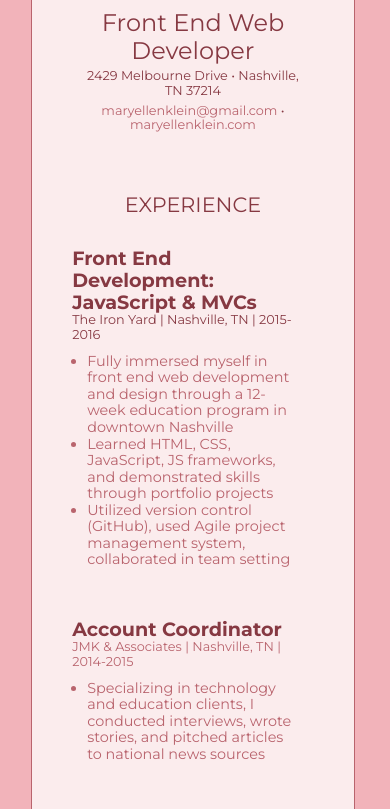
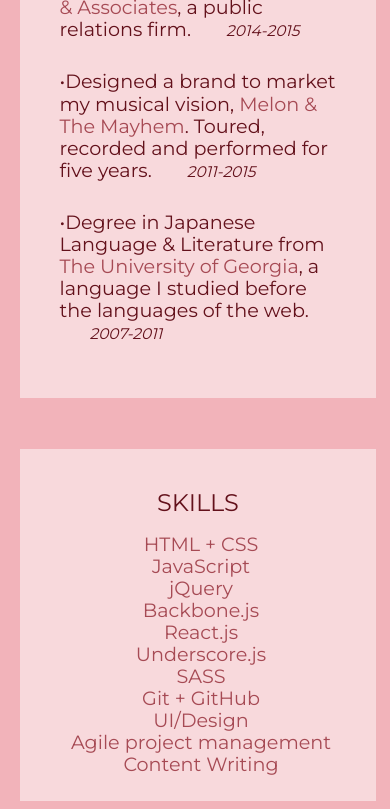
Before and after one commit to mellenklein/Personal_Website, a website: page code/index.html in a window 390 px wide. Shown: the part 3718-4527 px from the top of the page. Drawn offline with nearby package versions, Linux system fonts and the light colour scheme; a script that the page names is missing.

Commit message:
condensing resume

```diff
--- a/code/index.html
+++ b/code/index.html
@@ -137,13 +137,18 @@
     <section class="resume" id="resume">
       <h2><span>Résumé</span></h2>
       <!-- <a class="printBtn" href="javascript:window.print()">print as pdf</a> -->
-      <a class="printBtn" href="../images/MaryEllenKlein.Resume.pdf" target="_blank">pdf version</a>
       <div class="resume">
         <h1>Mary Ellen Klein</h1>
         <h2 class="resumeTitle">Front End Web Developer</h2>
         <p class="contact address">2429 Melbourne Drive • Nashville, TN 37214</p>
         <p class="contact"><a href="mailto:maryellenklein@gmail.com" target="_blank">maryellenklein@gmail.com</a> • <a href="http://www.maryellenklein.com" target="_blank">maryellenklein.com</a></p>
-
+      <div class="bullets">
+        <a class="printBtn" href="../images/MaryEllenKlein.Resume.pdf" target="_blank">pdf version <i class="fa fa-long-arrow-right"></i></a>
+        <p>•Studied Front End Development at <a href="http://www.theironyard.com/about">The Iron Yard Academy</a> in downtown Nashville. <span class="year">2015-2016</span></p>
+        <p>•Account Coordinator at <a href="http://jmkandassoc.com" target="_blank">JMK &amp; Associates</a>, a public relations firm. <span class="year">2014-2015</span></p>
+        <p>•Designed a brand to market my musical vision, <a href="http://melonandthemayhem.bandcamp.com" target="_blank">Melon &amp; The Mayhem</a>. Toured, recorded and performed for five years. <span class="year">2011-2015</span></p>
+        <p>•Degree in Japanese Language &amp; Literature from <a href="http://www.uga.edu" target="_blank">The University of Georgia</a>, a language I studied before the languages of the web. <span class="year">2007-2011</span></p>
+      </div>
       <div class="content">
         <section class="experience">
           <h3>Experience</h3>
@@ -155,7 +160,7 @@
             <li>Utilized version control (GitHub), used Agile project management system, collaborated in team setting</li>
           </ul>
           <h2>Account Coordinator</h2>
-          <a href="http://jmkandassoc.com" target="_blank"><p>JMK &amp; Associates  |  Nashville, TN  |  2014-2015</p></a>
+          <a href="http://jmkandassoc.com" target="_blank"><p>JMK &amp; Associates</a>  |  Nashville, TN  |  2014-2015</p>
           <ul>
             <li>Specializing in technology and education clients, I conducted interviews, wrote stories, and pitched articles to national news sources</li>
           </ul>
@@ -200,7 +205,6 @@
           <a href="http://nashjs.org/" target="_blank"><p>• Nash.js</a> - member</p>
           <a href="http://nashvillewomenprogrammers.com/" target="_blank"><p>• Nashville Women Programmers</a> - member</p>
           <a href="http://nodevember.org/" target="_blank"><p>• Nodevember Conference</a> - volunteer</p>
-
           <h3>Contact</h3>
           <ul class="contact">
             <li class="fa fa-twitter-square"><a href="https://twitter.com/mellenklein" target="_blank">@mellenklein</a></li>
@@ -211,6 +215,22 @@
         </section>
        </div>
       </div>
+      <section class="skillsBox">
+        <h3>Skills</h3>
+        <ul>
+          <li>HTML + CSS</li>
+          <li>JavaScript</li>
+          <li>jQuery</li>
+          <li>Backbone.js</li>
+          <li>React.js</li>
+          <li>Underscore.js</li>
+          <li>SASS</li>
+          <li>Git + GitHub</li>
+          <li>UI/Design</li>
+          <li>Agile project management</li>
+          <li>Content Writing</li>
+        </ul>
+      </section>
     </section>
 
     <section class="blog" id="blog">
--- a/styles/_variables.scss
+++ b/styles/_variables.scss
@@ -5,6 +5,7 @@ $merlot: #892D38;
 $rosewood: #63111b;
 $blush: #F2B3BA;
 $gray: #BFBFBF;
+$lightPink: #F8D9DC;
 
 
 // Portfolio:
--- a/styles/main.scss
+++ b/styles/main.scss
@@ -376,41 +376,81 @@ section.resume {
     color: $rosewood;
     margin-left: 30px;
   }
-  a.printBtn {
-    text-decoration: none;
-    color: $blush;
-    background: $carnation;
-    border: 1px solid $merlot;
-    border-radius: 1px;
-    padding: 10px 15px;
-    text-transform: uppercase;
-    letter-spacing: .2;
-    float: right;
-    margin-right: 9%;
-    &:hover {
-      opacity: .8;
+  section.skillsBox {
+    @include span-columns(4 of 12);
+    margin: 5%;
+    height: auto;
+    margin-right: 30px;
+    padding: 10px;
+    background: $lightPink;
+    h3 {
+      color: $rosewood;
+      display: block;
+      margin: 30px 0 0 30px;
+      font-weight: 200;
+      text-transform: uppercase;
+    }
+    ul {
+      width: 90%;
+      li {
+        color: $carnation;
+        font-size: 1.2em;
+      }
     }
   }
   div.resume {
-    @include span-columns(10 of 12);
-    margin: 5% 8%;
+    @include span-columns(6 of 12);
+    margin: 5% 0 5% 8%;
     color: $rosewood;
-    border: 1px solid $carnation;
-    background: white;
-    opacity: 0.75;
+    background: $lightPink;
     padding: 25px 50px;
     h1 {
       color: $rosewood;
       font-size: 2.4em;
       text-transform: uppercase;
       display: inline-block;
+      display: none;
       float:left;
     }
     h2 {
       display: inline-block;
+      display: none;
       float:left;
       margin: 38px 0 0 30px;
       font-weight: 200;
+    }
+    p.contact {
+      display: none;
+    }
+    div.bullets {
+      @include span-columns(12);
+      // background: white;
+      // margin-top: 50px;
+      a.printBtn {
+        text-decoration: none;
+        color: $blush;
+        background: $carnation;
+        border: 1px solid $merlot;
+        border-radius: 1px;
+        padding: 10px 15px;
+        text-transform: uppercase;
+        letter-spacing: .2;
+        float: right;
+        margin: 0px 5% 20px;
+        &:hover {
+          opacity: .8;
+        }
+      }
+      p {
+        font-size: 1.2em;
+        margin: 30px auto;
+        clear:both;
+        span.year {
+          font-size: .8em;
+          font-style: italic;
+          font-family: 'Montserrat', sans-serif;
+        }
+      }
     }
     p {
       font-size: 0.8em;
@@ -443,6 +483,7 @@ section.resume {
       margin-bottom: 10px;
     }
     div.content {
+      display: none;
       margin-top: 60px;
     }
     section.experience {
@@ -556,12 +597,12 @@ section#resume {
     h1 {
       text-align: center;
       float: none;
-      display: block;
+      display: none;
     }
     h2.resumeTitle {
       float: none;
       margin: 0 auto;
-      display: block;
+      display: none;
       text-align: center;
     }
     p.contact {
@@ -743,15 +784,12 @@ body {
     float: right;
     padding: 5px;
     height: auto;
-    // background: none;
     nav.main {
       display: none;
     }
     nav.mobile {
       width: 100%;
       display: block;
-      // float: right;
-      // text-align: right;
       p.title {
         display: none;
         color: $blush;
@@ -834,17 +872,18 @@ body {
   }
   section.resume {
     div.resume {
-      section.experience {
-        @include span-columns(11 of 12);
-        width: 100%;
-        float: none;
+      @include span-columns(11);
+      margin: 8% 5%;
+    }
+    section.skillsBox {
+      @include span-columns(11);
+      text-align: center;
+      h3 {
+        margin: 30px auto 0;
+        font-size: 1.5em;
       }
-      section.contact,
-      section.skills,
-      section.education {
-        @include span-columns(11 of 12);
-        width: 100%;
-        float: none;
+      ul {
+        list-style-type: none;
       }
     }
   }
```
Also changed, not shown: styles/main.css.
